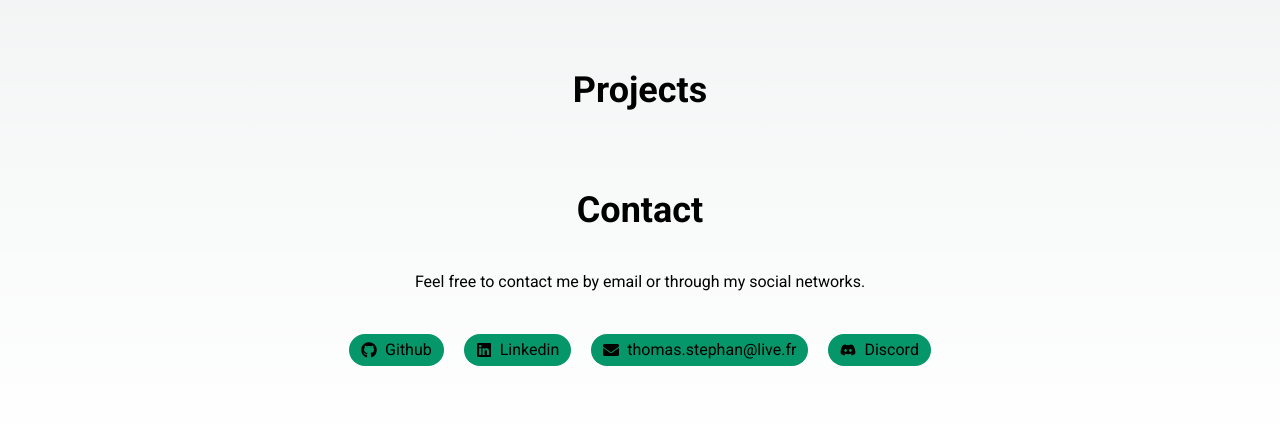
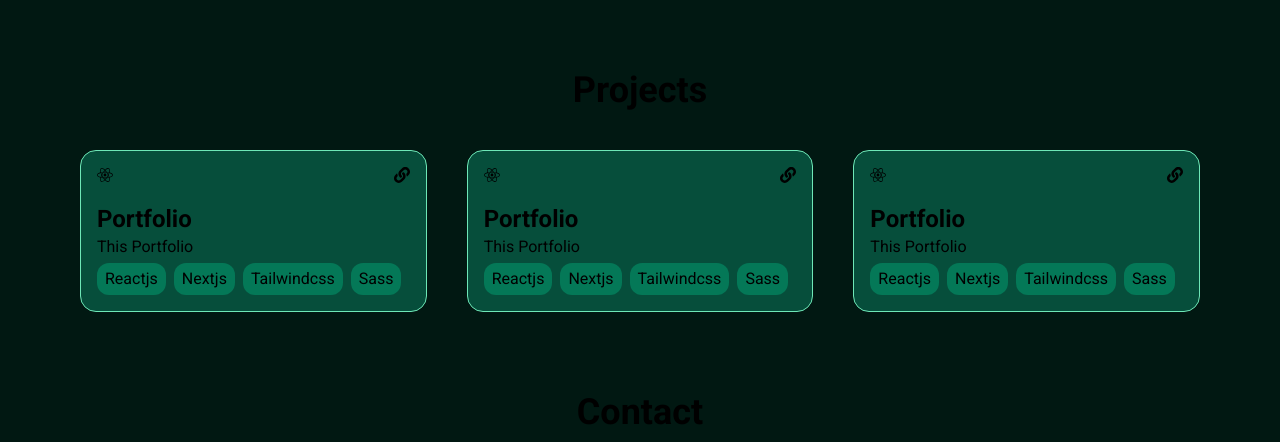
Before and after one commit to SkyDogzz/Portfolio-NextJS, a Next.js app: page / in a window 1280 px wide. Shown: the part 1110-1552 px from the top of the page. Built offline with nearby package versions, Linux system fonts and the light colour scheme.

Commit message:
Refactor ContactButtons and Projects components

```diff
--- a/src/app/components/ContactButtons.tsx
+++ b/src/app/components/ContactButtons.tsx
@@ -4,10 +4,26 @@ import { FaGithub, FaLinkedin, FaEnvelope, FaDiscord } from "react-icons/fa";
 export default function ContactButtons() {
   return (
     <div className="flex gap-5">
-      <HeroButton url="https://github.com/skydogzz" icon={<FaGithub />} name="Github" />
-      <HeroButton url="https://www.linkedin.com/in/thomas-stephan-8376b6172/" icon={<FaLinkedin />} name="Linkedin" />
-      <HeroButton url="mailto:thomas.stephan@live.fr" icon={<FaEnvelope />} name="thomas.stephan@live.fr" />
-      <HeroButton url="https://discordapp.com/users/489883265595998227" icon={<FaDiscord />} name="Discord" />
+      <HeroButton
+        url="https://github.com/skydogzz"
+        icon={<FaGithub />}
+        name="Github"
+      />
+      <HeroButton
+        url="https://www.linkedin.com/in/thomas-stephan-8376b6172/"
+        icon={<FaLinkedin />}
+        name="Linkedin"
+      />
+      <HeroButton
+        url="mailto:thomas.stephan@live.fr"
+        icon={<FaEnvelope />}
+        name="thomas.stephan@live.fr"
+      />
+      <HeroButton
+        url="https://discordapp.com/users/489883265595998227"
+        icon={<FaDiscord />}
+        name="Discord"
+      />
     </div>
   );
 }
@@ -21,7 +37,7 @@ interface HeroButtonProps {
 function HeroButton({ url, icon, name }: HeroButtonProps) {
   return (
     <Link href={url} target="_blank">
-        <button className="flex gap-2 items-center bg-emerald-600 py-1 px-3 rounded-full">
+      <button className="flex gap-2 items-center bg-emerald-600 py-1 px-3 rounded-full hover:scale-110 transition-all">
         {icon}
         {name}
       </button>
--- a/src/app/components/Projects.tsx
+++ b/src/app/components/Projects.tsx
@@ -1,9 +1,71 @@
 import { Roboto } from "next/font/google";
+import React from "react";
 const roboto = Roboto({ subsets: ["latin"], weight: "700" });
+import { FaReact, FaLink } from "react-icons/fa";
+import Link from "next/link";
 
 export default function Projects() {
-  return (<section id="projects" className="skills flex flex-col justify-center gap-10 pb-20">
-  <h1 className={roboto.className + " text-4xl text-center"}>Projects</h1>
+  return (
+    <section
+      id="projects"
+      className="skills flex flex-col justify-center gap-10 pb-20"
+    >
+      <h1 className={roboto.className + " text-4xl text-center"}>Projects</h1>
+      <div className="cards grid gap-10 grid-cols-3">
+        <Project
+          name="Portfolio"
+          description="This Portfolio"
+          link="/"
+          icon={<FaReact />}
+          techs={["Reactjs", "Nextjs", "Tailwindcss", "Sass"]}
+        />{" "}
+        <Project
+          name="Portfolio"
+          description="This Portfolio"
+          link="/"
+          icon={<FaReact />}
+          techs={["Reactjs", "Nextjs", "Tailwindcss", "Sass"]}
+        />{" "}
+        <Project
+          name="Portfolio"
+          description="This Portfolio"
+          link="/"
+          icon={<FaReact />}
+          techs={["Reactjs", "Nextjs", "Tailwindcss", "Sass"]}
+        />
+      </div>
     </section>
   );
 }
+
+interface ProjectProps {
+  name: string;
+  description: string;
+  link: string;
+  icon: React.ReactNode;
+  techs: string[];
+}
+
+function Project({ name, description, link, icon, techs }: ProjectProps) {
+  return (
+    <div className="card rounded-2xl bg-emerald-900 min-w-52 p-4 border border-emerald-300 hover:scale-110 transition-all">
+      <div className="cardHeader flex justify-between">
+        {icon}
+        <Link href={link}>
+          <FaLink />
+        </Link>
+      </div>
+      <div className="cardBody pt-5">
+        <h2 className={roboto.className + " text-2xl"}>{name}</h2>
+        <p>{description}</p>
+        <div className="badges flex flex-wrap gap-2 pt-1">
+          {techs.map((tech) => (
+            <span className="badge bg-emerald-700 hover:bg-emerald-600 px-2 py-1 rounded-xl gap-2">
+              {tech}
+            </span>
+          ))}
+        </div>
+      </div>
+    </div>
+  );
+}
--- a/src/app/globals.css
+++ b/src/app/globals.css
@@ -18,14 +18,9 @@
 
 body {
   color: rgb(var(--foreground-rgb));
-  background: linear-gradient(
-      to bottom,
-      transparent,
-      rgb(var(--background-end-rgb))
-    )
-    rgb(var(--background-start-rgb));
+  background-color: #011812;
 
-    scroll-behavior: smooth;
+  scroll-behavior: smooth;
 }
 
 @layer utilities {
@@ -34,10 +29,14 @@ body {
   }
 }
 
-.hero{
+.header {
   height: 4rem;
 }
 
-.hero{
+.hero {
   height: calc(100vh - 4rem);
 }
+
+nav li {
+  cursor: pointer;
+}
```
Lines whose indentation alone changed are shown as unchanged.
